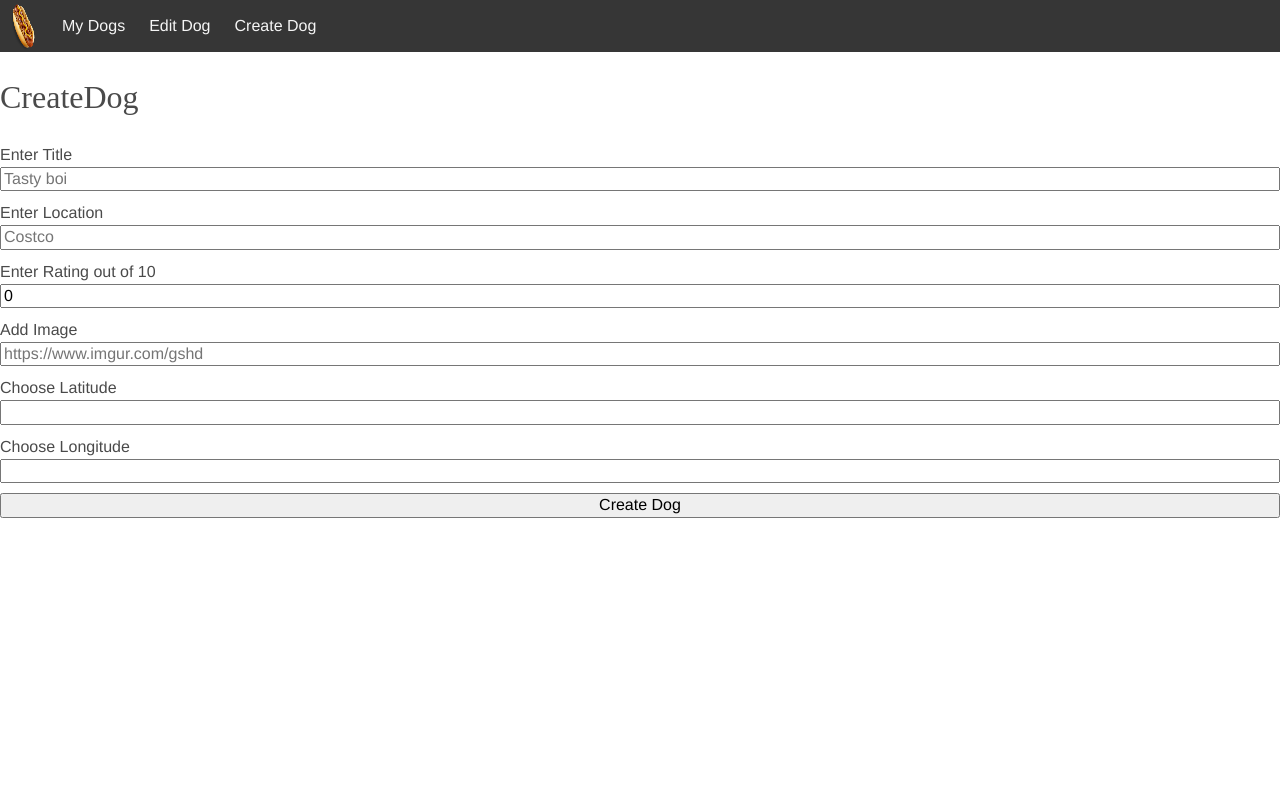
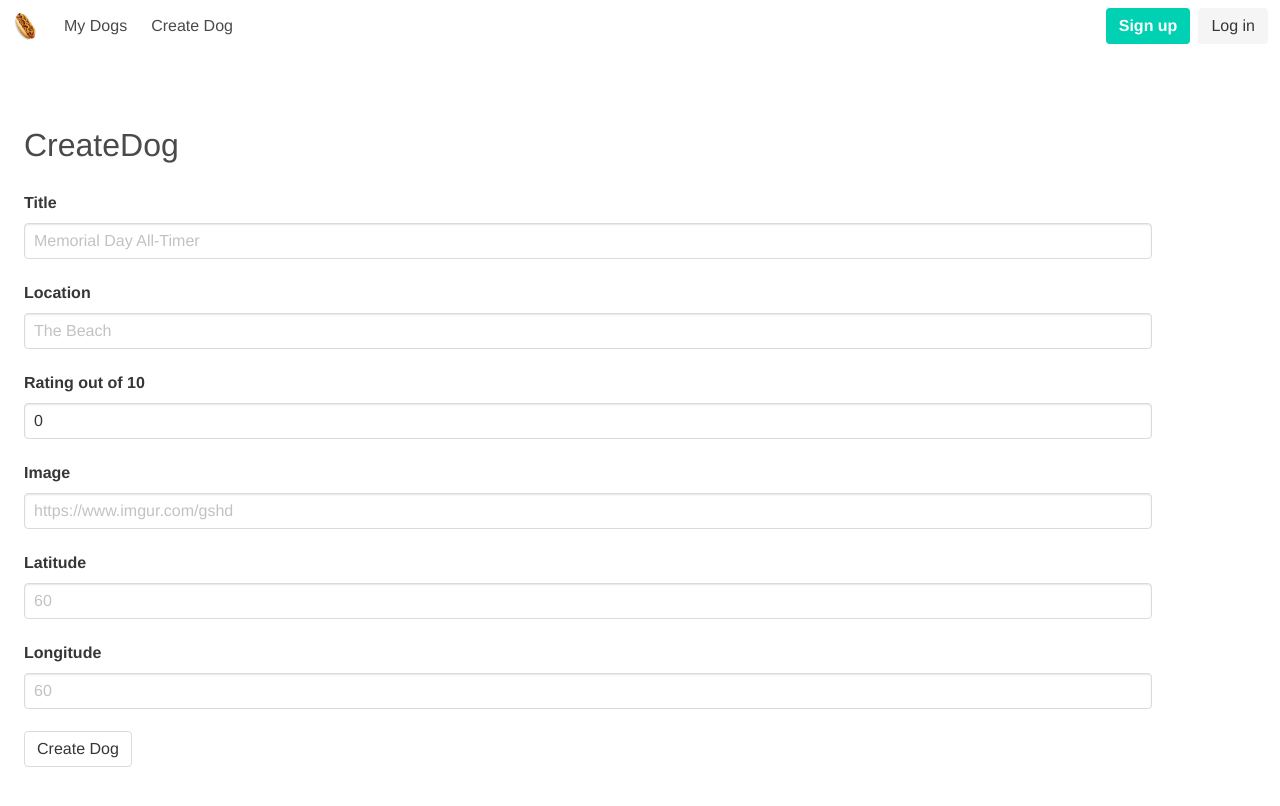
Before and after one commit to joshcoles/gshd, a React app in the folder gshd/client/: page /create-dog in a window 1280 px wide. Shown: the top 806 px of the page. Built offline with nearby package versions, Linux system fonts and the light colour scheme; no server answers; what google-maps-react would draw is missing.

Commit message:
Begin styling form pages.

```diff
--- a/gshd/client/src/App.js
+++ b/gshd/client/src/App.js
@@ -14,12 +14,34 @@ class App extends Component {
     return (
       <Router>
         <div id="gshd" className="App">
-          <nav className="navbar is-dark" role="navigation" aria-label="main navigation">
-            <Link className="navbar-brand" to="/"><img src={icon} alt=""/></Link>
-            <div className="navbar-start">
-              <Link className="navbar-item" to="/dog-list">My Dogs</Link>
-              <Link className="navbar-item" to="/edit-dog/:id">Edit Dog</Link>
-              <Link className="navbar-item" to="/create-dog">Create Dog</Link>
+          <nav className="navbar" role="navigation" aria-label="main navigation">
+            <div className="navbar-brand">
+              <Link className="navbar-item" to="/">
+                <img src={icon} alt=""/>
+              </Link>
+              <a role="button" className="navbar-burger burger" aria-label="menu" aria-expanded="false" data-target="navbarBasicExample">
+                <span aria-hidden="true"></span>
+                <span aria-hidden="true"></span>
+                <span aria-hidden="true"></span>
+              </a>
+            </div>
+            <div className="navbar-menu">
+              <div className="navbar-start">
+                <Link className="navbar-item" to="/dog-list">My Dogs</Link>
+                <Link className="navbar-item" to="/create-dog">Create Dog</Link>
+              </div>
+              <div className="navbar-end">
+                <div className="navbar-item">
+                  <div className="buttons">
+                    <a className="button is-primary">
+                      <strong>Sign up</strong>
+                    </a>
+                    <a className="button is-light">
+                      Log in
+                    </a>
+                  </div>
+                </div>
+              </div>
             </div>
           </nav>
           <Route path="/" exact component={LandingPage}/>
--- a/gshd/client/src/components/CreateDog.js
+++ b/gshd/client/src/components/CreateDog.js
@@ -120,33 +120,99 @@ class CreateDog extends Component {
   render() {
     return (
       <div>
-        <h1>CreateDog</h1>
-        <form onSubmit={this.onSubmit}>
-          <label htmlFor="title">Enter Title</label>
-          <input
-            name="title"
-            type="text"
-            placeholder="Tasty boi"
-            onChange={this.onTitleChange}
-            value={this.state.title}/>
+        <section className="section">
+          <h1>CreateDog</h1>
+          <div className="container columns">
+            <form className="column" onSubmit={this.onSubmit}>
 
-          <label htmlFor="location">Enter Location</label>
-          <input name="location" type="text" placeholder="Costco" onChange={this.onLocationChange} value={this.state.location}/>
+              <div className="field">
+                <label className="label" htmlFor="title">Title</label>
+                <div className="control">
+                  <input
+                    className="input"
+                    type="text"
+                    name="title"
+                    placeholder="Memorial Day All-Timer"
+                    onChange={this.onTitleChange}
+                    value={this.state.title}
+                    />
+                </div>
+              </div>
 
-          <label htmlFor="rating">Enter Rating out of 10</label>
-          <input name="rating" type="text" placeholder="7.5" onChange={this.onRatingChange} value={this.state.rating}/>
+              <div className="field">
+                <label className="label" htmlFor="location">Location</label>
+                <div className="control">
+                  <input
+                    className="input"
+                    type="text"
+                    name="location"
+                    placeholder="The Beach"
+                    onChange={this.onLocationChange}
+                    value={this.state.location}
+                    />
+                </div>
+              </div>
 
-          <label htmlFor="image">Add Image</label>
-          <input name="image" type="text" placeholder="https://www.imgur.com/gshd" onChange={this.onImageChange} value={this.state.image}/>
+              <div className="field">
+                <label className="label" htmlFor="rating">Rating out of 10</label>
+                <div className="control">
+                  <input
+                    className="input"
+                    type="text"
+                    name="rating"
+                    placeholder="7"
+                    onChange={this.onRatingChange}
+                    value={this.state.rating}
+                    />
+                </div>
+              </div>
 
-          <label htmlFor="lat">Choose Latitude</label>
-          <input name="lat" type="text" placeholder="" onChange={this.onLatChange} value={this.state.geometry.lat} />
+              <div className="field">
+                <label className="label" htmlFor="image">Image</label>
+                <div className="control">
+                  <input
+                    className="input"
+                    type="text"
+                    name="image"
+                    placeholder="https://www.imgur.com/gshd"
+                    onChange={this.onImageChange}
+                    value={this.state.image}
+                    />
+                </div>
+              </div>
 
-          <label htmlFor="long">Choose Longitude</label>
-          <input name="long" type="text" placeholder="" onChange={this.onLongChange} value={this.state.geometry.lng} />
+              <div className="field">
+                <label className="label" htmlFor="latitude">Latitude</label>
+                <div className="control">
+                  <input
+                    className="input"
+                    type="text"
+                    name="latitude"
+                    placeholder="60"
+                    onChange={this.onLatChange}
+                    value={this.state.geometry.lat}
+                    />
+                </div>
+              </div>
 
-          <input type="submit" value="Create Dog"/>
-        </form>
+              <div className="field">
+                <label className="label" htmlFor="longitude">Longitude</label>
+                <div className="control">
+                  <input
+                    className="input"
+                    type="text"
+                    name="longitude"
+                    placeholder="60"
+                    onChange={this.onLongChange}
+                    value={this.state.geometry.lng}
+                    />
+                </div>
+              </div>
+
+              <input className="button" type="submit" value="Create Dog"/>
+            </form>
+          </div>
+        </section>
       </div>
     )
   }
--- a/gshd/client/src/components/DogList.js
+++ b/gshd/client/src/components/DogList.js
@@ -4,7 +4,20 @@ import axios from 'axios';
 import Map from './Map.js';
 
 const Gshd = (props) => (
-  <li>{props.gshd.gshd_title}<Link to={`/edit-dog/${props.gshd._id}`}>Edit</Link></li>
+  <li className="box">
+    <div className="media">
+      <div className="media-left">
+        <figure className="image is-64x64"><img src={props.gshd.gshd_image} alt="Image"/></figure>
+      </div>
+      <div className="media-content">
+        <div className="content">
+          <strong>{props.gshd.gshd_title}</strong>
+          <br/>
+          <Link to={`/edit-dog/${props.gshd._id}`}>Edit</Link>
+        </div>
+      </div>
+    </div>
+  </li>
 )
 
 class DogList extends Component {
@@ -36,16 +49,25 @@ class DogList extends Component {
   render() {
 
     return (
-      <div>
-        <h1>DogList</h1>
+      <section className="section">
+
+        <div className="container">
+          <h1>Your Gretzky-Style Hot Dogs</h1>
+
+          <div className="columns">
+            <div className="column is-one-third">
               <ul>
                 {this.dogList()}
               </ul>
-        <hr/>
+            </div>
+            <div className="column is-two-thirds">
               <div className="map-container">
                 <Map gshds={this.state.gshds}/>
               </div>
             </div>
+          </div>
+        </div>
+      </section>
     )
   }
 }
--- a/gshd/client/src/components/LandingPage.js
+++ b/gshd/client/src/components/LandingPage.js
@@ -18,7 +18,7 @@ class LandingPage extends Component {
 
     return (
       <div className="landing-page">
-        <section className="hero is-large is-dark is-bold">
+        <section className="hero">
           <div className="hero-body">
             <div className="container">
               <h1 className="title">Gretzky-Style Hot Dog</h1>
@@ -35,12 +35,16 @@ class LandingPage extends Component {
 
         </section>
         <section className="section">
-          <h2>What is this?</h2>
-          <p>On June 15th, someone created <a href={this.state.landingPage.articleLink}>this post</a> on the /r/hockey subreddit. While that user has since deleted their account, but their story will live on forever.</p>
-          <p>Shortly after, I created gretzkystylehotdog</p>
+          <div className="container">
+            <h2>What is this?</h2>
+            <p>On June 15th, someone created <a href={this.state.landingPage.articleLink}>this post</a> on the /r/hockey subreddit. While that user has since deleted their account, but their story will live on forever.</p>
+            <p>Shortly after, I created gretzkystylehotdog</p>
+          </div>
         </section>
         <section className="section">
-          <span>{this.state.landingPage.gretzkyQuotes.secret}</span>
+          <div className="container">
+           <span>{this.state.landingPage.gretzkyQuotes.secret}</span>
+          </div>
         </section>
       </div>
     )
--- a/gshd/client/src/styles/_fonts.scss
+++ b/gshd/client/src/styles/_fonts.scss
@@ -1,3 +1,3 @@
 h1 {
-  font-family: "Edmonton";
+  // font-family: "Edmonton";
 }
--- a/gshd/client/src/styles/_variables.scss
+++ b/gshd/client/src/styles/_variables.scss
@@ -8,7 +8,7 @@ $secondary-color-main: #FF4B00;
 $secondary-color-light: #FF651A;
 $secondary-color-dark: #E63200;
 
-$mustard: #E68A1D;
+$mustard: #fedc4f;
 $dog: #C56028;
 $bun: #E4AC61;
 $onions: #e1e3df;
--- a/gshd/client/src/styles/app.scss
+++ b/gshd/client/src/styles/app.scss
@@ -67,7 +67,7 @@ nav {
 }
 
 .map-container {
-  height: 300px;
+  height: 100%;
   position: relative;
   width: 100%;
 }
```
Also changed, not shown: gshd/client/src/images/gshd.png. Lines whose indentation alone changed are shown as unchanged.
